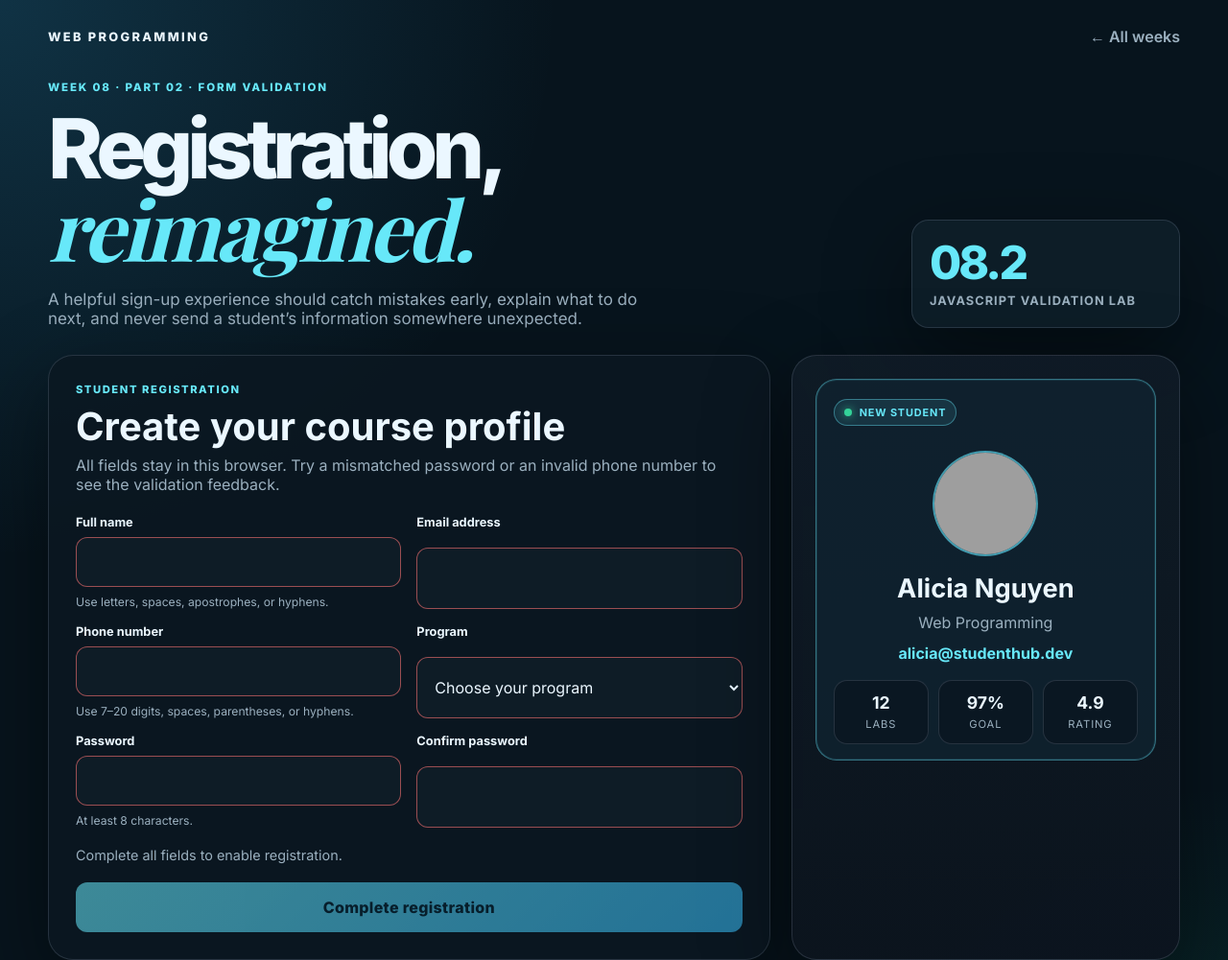
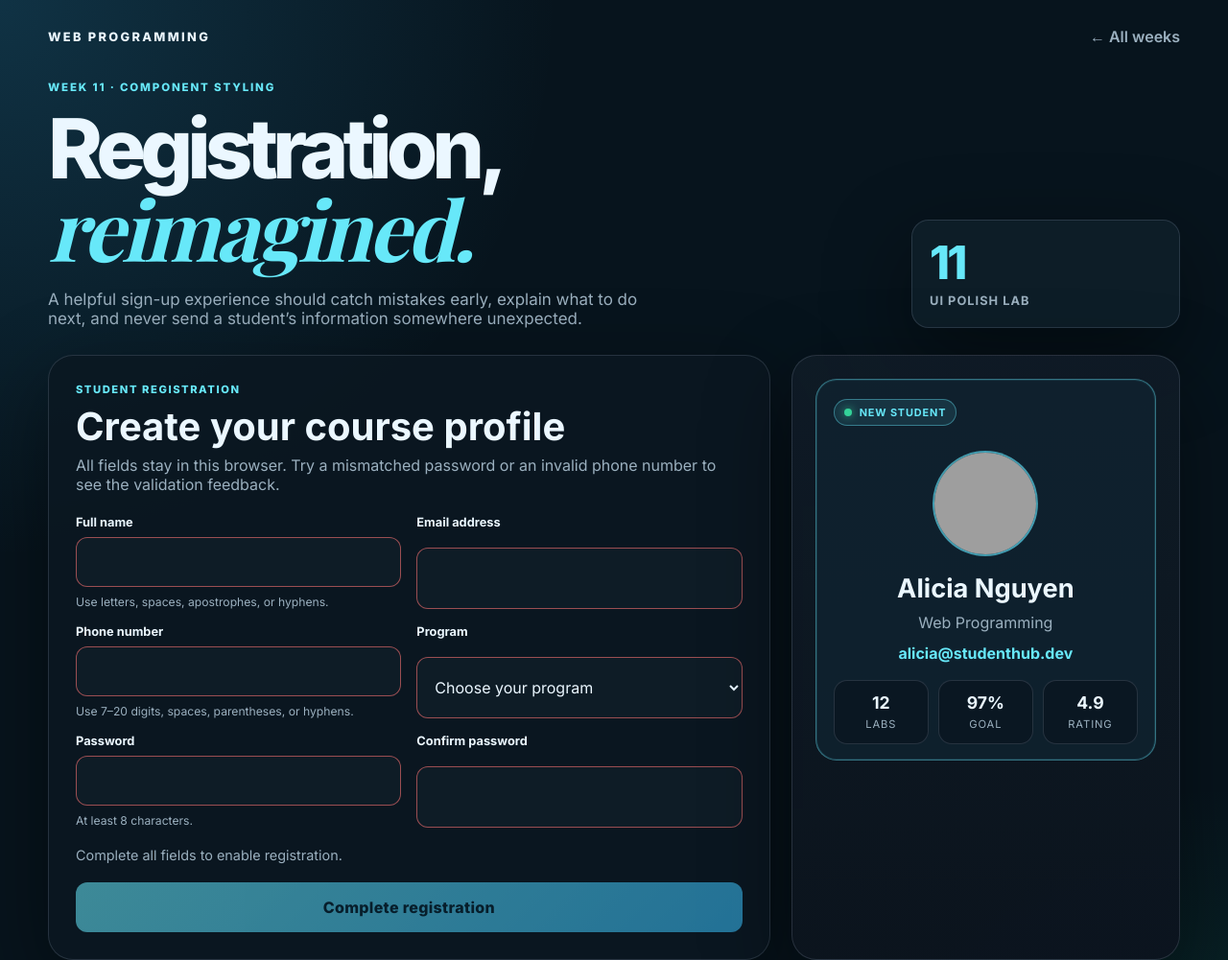
Before and after one commit to bisyorbek2006/web-programming-exer, a plain HTML site: page week8_2/index.html in a window 1280 px wide. Shown: the top 1001 px of the page at 96% size. Drawn offline with nearby package versions, Linux system fonts and the light colour scheme; grey boxes are pictures that could not be loaded.

Commit message:
sdfghjkkkkertyuioiuhgvhcj

```diff
--- a/week8_2/index.html
+++ b/week8_2/index.html
@@ -4,7 +4,7 @@
     <meta charset="utf-8">
     <meta name="viewport" content="width=device-width, initial-scale=1">
     <meta name="description" content="A modern student registration design with accessible validation and polished UI.">
-    <title>Week 8.2 | Registration, Reimagined</title>
+    <title>Week 11 | Registration, Reimagined</title>
     <link rel="preconnect" href="https://fonts.googleapis.com">
     <link rel="preconnect" href="https://fonts.gstatic.com" crossorigin>
     <link href="https://fonts.googleapis.com/css2?family=Inter:wght@400;500;600;700;800&family=Playfair+Display:wght@600;700&display=swap" rel="stylesheet">
@@ -475,13 +475,13 @@
 
       <header class="hero">
         <div>
-          <p class="eyebrow">Week 08 · Part 02 · Form validation</p>
+          <p class="eyebrow">Week 11 · Component styling</p>
           <h1>Registration, <span class="highlight">reimagined.</span></h1>
           <p class="lede">A helpful sign-up experience should catch mistakes early, explain what to do next, and never send a student’s information somewhere unexpected.</p>
         </div>
         <aside class="assignee-box" aria-label="Assignment focus">
-          <strong>08.2</strong>
-          <span>JavaScript validation lab</span>
+          <strong>11</strong>
+          <span>UI polish lab</span>
         </aside>
       </header>
 
```
